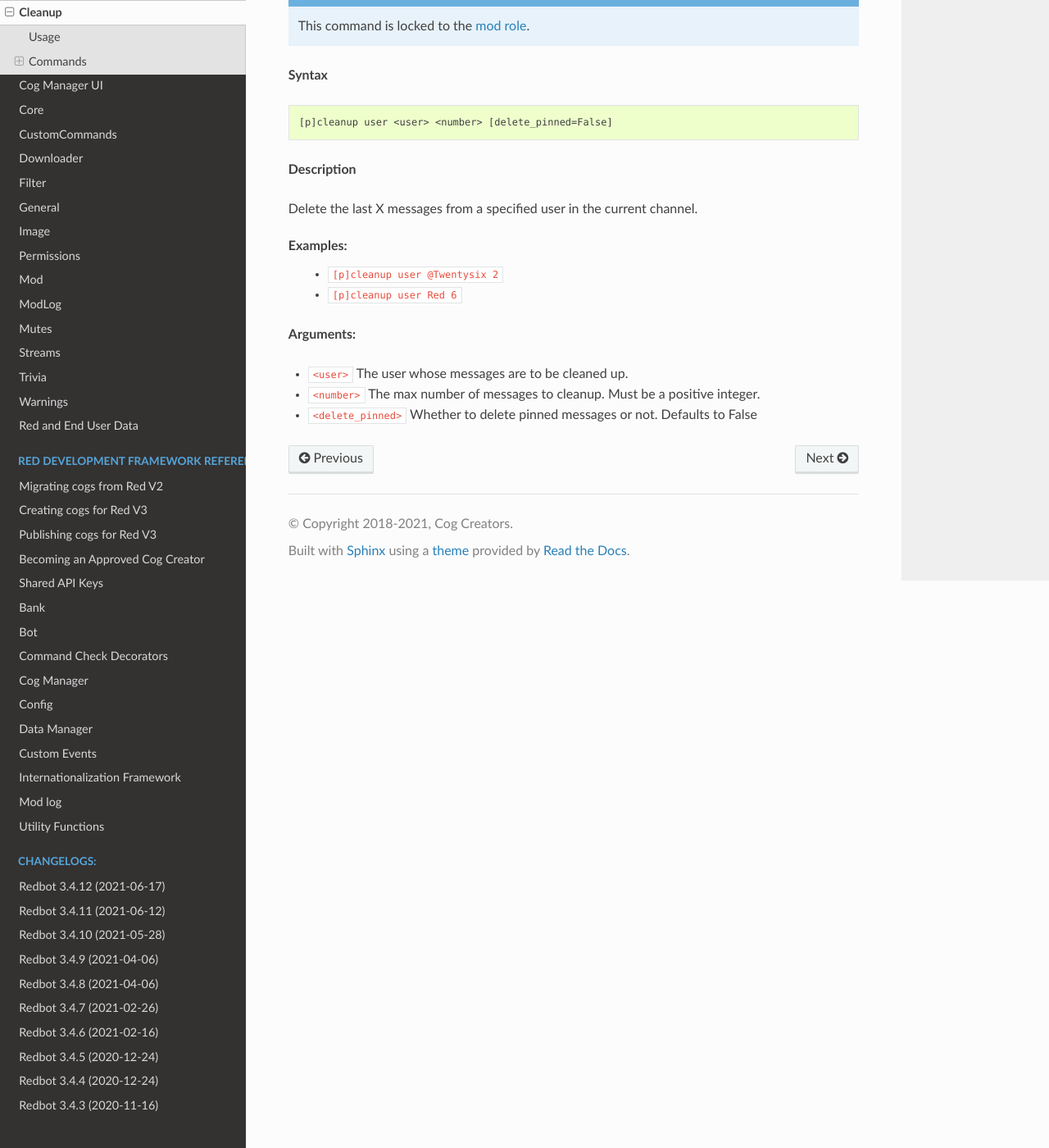
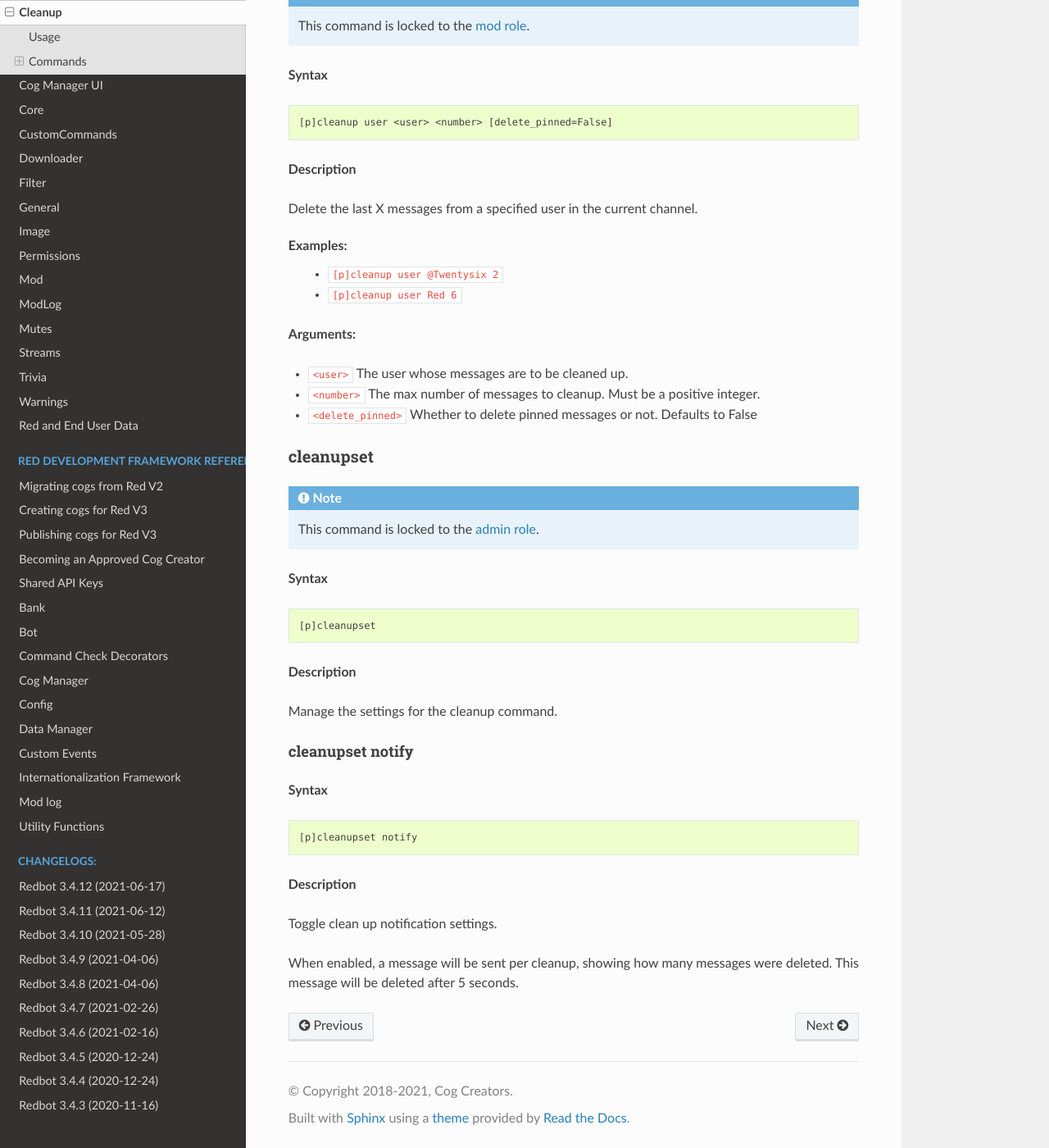
Before and after one commit to Renirous/Red-DiscordBot, a Sphinx documentation site: the page built from docs/cog_guides/cleanup.rst, in a window 1280 px wide and 1400 px high, scrolled down 5616 px. Shown: the whole window at 82% size. Built offline with Sphinx 7.4.7 and the Read the Docs theme 2.0.0, drawn with Linux system fonts in a browser that asks for light colours; pages that are not in the unit, such as notebooks, are missing from menus; the version number is read from the project's files by our own code.

Commit message:
[Docs] Update Cleanup docs with new cleanupset command group (#5245)
* Add cleanupset commands to cleanup docs

* fix spacing

* shown -> sent

* update command docstring

* Fix trailing whitespace and use same style for docs

Co-authored-by: jack1142 <6032823+jack1142@users.noreply.github.com>

```diff
--- a/docs/cog_guides/cleanup.rst
+++ b/docs/cog_guides/cleanup.rst
@@ -294,3 +294,40 @@
 - ``<user>`` The user whose messages are to be cleaned up.
 - ``<number>`` The max number of messages to cleanup. Must be a positive integer.
 - ``<delete_pinned>`` Whether to delete pinned messages or not. Defaults to False
+
+.. _cleanup-command-cleanupset:
+
+^^^^^^^^^^
+cleanupset
+^^^^^^^^^^
+
+.. note:: |admin-lock|
+
+**Syntax**
+
+.. code-block:: none
+
+    [p]cleanupset
+
+**Description**
+
+Manage the settings for the cleanup command.
+
+.. _cleanup-command-cleanupset-notify:
+
+"""""""""""""""""
+cleanupset notify
+"""""""""""""""""
+
+**Syntax**
+
+.. code-block:: none
+
+    [p]cleanupset notify
+
+**Description**
+
+Toggle clean up notification settings.
+
+When enabled, a message will be sent per cleanup, showing how many messages were deleted.
+This message will be deleted after 5 seconds.
```
Also changed, not shown: 1 other file.
